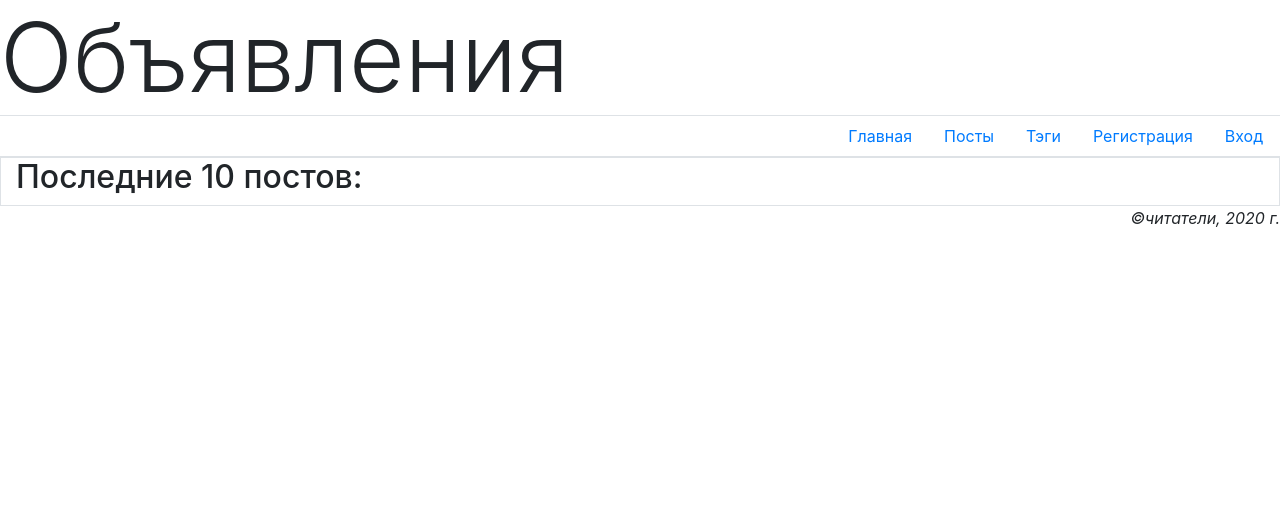
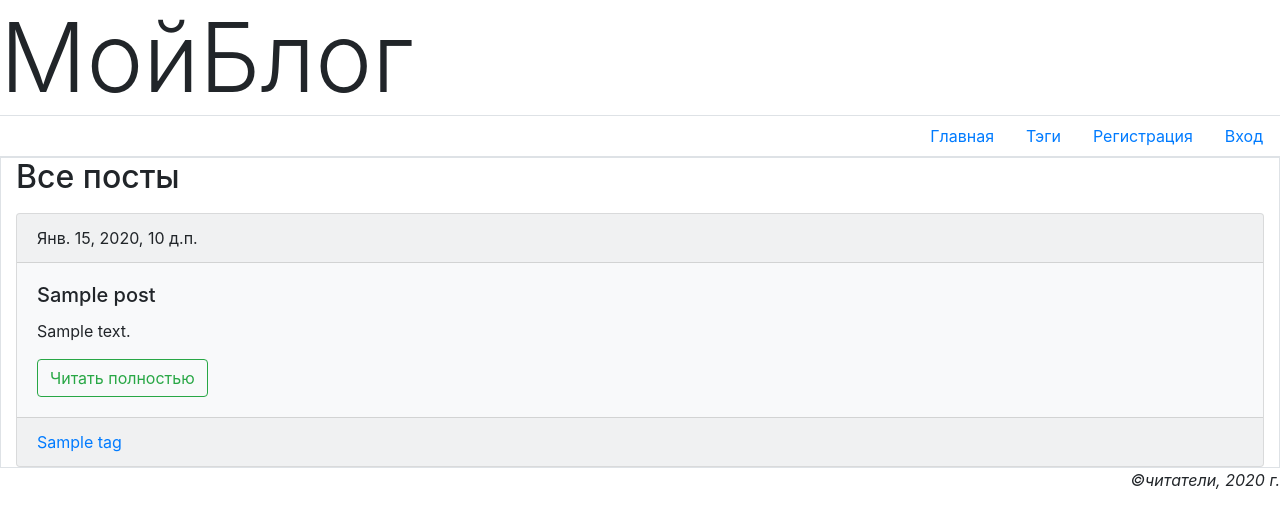
Before and after one commit to shhamil/my_blog, a Django app: page / in a window 1280 px wide. Shown: the top 528 px of the page. Run offline with Django 3.2, Linux system fonts and the light colour scheme; tables that the repository leaves empty hold one stand-in row (values such as "Sample post"); some libraries are stand-ins or nearby versions.

Commit message:
Added Post and Tag models

```diff
--- a/main/admin.py
+++ b/main/admin.py
@@ -1,6 +1,8 @@
 from django.contrib import admin
 
-from .models import AdvUser
+from .models import AdvUser, Post, Tag
 
 admin.site.register(AdvUser)
+admin.site.register(Post)
+admin.site.register(Tag)
 # Register your models here.
--- a/main/models.py
+++ b/main/models.py
@@ -16,5 +16,36 @@ user_registrated.connect(user_registrated_dispatcher)
 class AdvUser(AbstractUser):
     is_activated = models.BooleanField(default=True, db_index=True, verbose_name='Прошел активацию?')
 
+    def delete(self, *args, **kwargs):
+        for post in self.post_set.all():
+            post.delete()
+        super().delete(*args, **kwargs)
+
     class Meta(AbstractUser.Meta):
             pass
+
+from django.shortcuts import reverse
+# Create your models here.
+class Post(models.Model):
+    title = models.CharField(max_length=150, db_index=True)
+    slug = models.SlugField(max_length=150, unique=True)
+    body = models.TextField(blank=True, db_index=True)
+    author = models.ForeignKey(AdvUser, on_delete=models.CASCADE, verbose_name='Автор поста')
+    tags = models.ManyToManyField('Tag', blank=True, related_name='posts')
+    pub_date = models.DateTimeField(auto_now_add=True, db_index=True)
+
+    def get_absolute_url(self):
+        return reverse('post_detail', kwargs={'slug': self.slug})
+
+    def __str__(self):
+        return '{}'.format(self.title)
+
+class Tag(models.Model):
+    title = models.CharField(max_length=50)
+    slug = models.SlugField(max_length=50, unique=True)
+
+    def get_absolute_url(self):
+        return reverse('tag_detail', kwargs={'slug': self.slug})
+
+    def __str__(self):
+        return '{}'.format(self.title)
--- a/main/templates/main/base.html
+++ b/main/templates/main/base.html
@@ -13,13 +13,12 @@
 </head>
 <body class="">
   <header class="mЬ-4">
-    <hl class="display-1 tехt-сеntеr">Объявления</hl>
+    <hl class="display-1 tехt-сеntеr">МойБлог</hl>
   </header>
   <div class="row">
     <ul class="col nav justify-content-end border">
       <li class="nav-item"><a class="nav-link " href="{% url 'main:index' %}">Главная</a></li>
-      <li class="nav-item"><a class="nav-link" href="#">Посты</a></li>
-      <li class="nav-item"><a class="nav-link" href="#">Тэги</a></li>
+      <li class="nav-item"><a class="nav-link" href="{% url 'main:tag_list' %}">Тэги</a></li>
       {% if user.is_authenticated %}
       <li class="nav-item dropdown">
         <a class="nav-link dropdown-toggle" data-toggle="dropdown" href="#" role="button" aria-haspopup="true" aria-expanded="false">Профиль</a>
@@ -30,7 +29,7 @@
           <div class="dropdown-divider"></div>
           <a class="dropdown-item" href="{% url 'main:logout' %}">Выйти</a>
           <div class="dropdown-divider"></div>
-          <a class="dropdown-item" href="#">Удалить</a>
+          <a class="dropdown-item" href="{% url 'main:profile_delete' %}">Удалить</a>
         </div>
       </li>
       {% else %}
--- a/main/templates/main/index.html
+++ b/main/templates/main/index.html
@@ -1,5 +1,21 @@
 {% extends 'main/base.html' %}
-
-    {% block content %}
-    <h2>Последние 10 постов:</h2>
-    {% endblock %}
+{% block content %}
+<h2>Все посты</h2>
+{% for post in posts %}
+<div class="card bg-light mt-3">
+  <div class="card-header">
+    {{ post.pub_date }}
+  </div>
+  <div class="card-body">
+    <h5 class="card-title">{{ post.title }}</h5>
+    <p class="card-text">{{ post.body|truncatewords:10 }}</p>
+    <a href="{% url 'main:post_detail' slug=post.slug %}" class="btn btn-outline-success my-2 my-sm-0">Читать полностью</a>
+  </div>
+  <div class="card-footer text-muted">
+    {% for tag in post.tags.all %}
+    <a href="{% url 'main:tag_detail' slug=tag.slug %}">{{ tag.title }}</a>
+    {% endfor %}
+  </div>
+</div>
+{% endfor %}
+{% endblock %}
--- a/main/urls.py
+++ b/main/urls.py
@@ -5,15 +5,20 @@ from .views import *
 app_name = 'main'
 
 urlpatterns = [
-    path('', index, name='index'),
+    path('', post_list, name='index'),
     path('accounts/register/activate/<str:sign>/', user_activate, name='register_activate'),
     path('accounts/register/done/', RegisterDoneView.as_view(), name='register_done'),
     path('accounts/register/', RegisterUserView.as_view(), name='register'),
     path('accounts/login/', MBLoginView.as_view(), name='login'),
+    path('accounts/profile/delete', DeleteUserView.as_view(), name='profile_delete'),
     path('accounts/profile/change/', ChangeUserInfoView.as_view(), name='profile_change'),
     path('accounts/profile/', profile, name='profile'),
     path('accounts/logout/', MBLogoutView.as_view(), name='logout'),
-    path('accounts/password/change/', MBPaswordChangeView.as_view(), name='password_change')
+    path('accounts/password/change/', MBPaswordChangeView.as_view(), name='password_change'),
+    path('tags/', tag_list, name='tag_list'),
+    path('tags/<str:slug>/', tag_detail, name='tag_detail'),
+
+    path('posts/<str:slug>/', post_detail, name = 'post_detail'),
 
 
 ]
--- a/main/views.py
+++ b/main/views.py
@@ -2,18 +2,20 @@ from django.shortcuts import render, get_object_or_404
 from django.contrib.auth.views import LoginView, LogoutView
 from django.contrib.auth.decorators import login_required
 from django.urls import reverse_lazy
-from django.views.generic.edit import UpdateView, CreateView
+from django.views.generic.edit import UpdateView, CreateView, DeleteView
 from django.contrib.messages.views import SuccessMessageMixin
 from django.contrib.auth.mixins import LoginRequiredMixin
 from django.contrib.auth.views import PasswordChangeView
 from django.views.generic.base import TemplateView
 from django.core.signing import BadSignature
-
+from django.views.generic import View
+from django.contrib.auth import logout
+from django.contrib import messages
 
 from .utils import signer
-from .models import AdvUser
+from .models import *
 from .forms import ChangeUserInfoForm, RegisterUserForm
-
+from .utils import ObjectDetailMixin
 
 def user_activate(request, sign):
     try:
@@ -33,6 +35,25 @@ def user_activate(request, sign):
 
 class RegisterDoneView(TemplateView):
     template_name = 'main/register_done.html'
+
+class DeleteUserView(LoginRequiredMixin, DeleteView):
+    model = AdvUser
+    template_name = 'main/delete_user.html'
+    success_url = reverse_lazy('main:index')
+
+    def dispatch(self, request, *args, **kwargs):
+        self.user_id = request.user.pk
+        return super().dispatch(request, *args, **kwargs)
+
+    def post(self, request, *args, **kwargs):
+        logout(request)
+        messages.add_message(request, messages.SUCCESS, 'Пользователь удален')
+        return super().post(request, *args, **kwargs)
+
+    def get_object(self, queryset=None):
+        if not queryset:
+            queryset = self.get_queryset()
+        return get_object_or_404(queryset, pk = self.user_id)
 
 
 class RegisterUserView(CreateView):
@@ -71,13 +92,30 @@ class MBLogoutView(LoginRequiredMixin, LogoutView):
 
 @login_required
 def profile(request):
-    return render(request, 'main/profile.html', {})
+    posts = Post.objects.filter(author = request.user.pk)
+
+    return render(request, 'main/profile.html', {'posts': posts})
 
 
 class MBLoginView(LoginView):
     template_name = 'main/login.html'
 
+def tag_detail(request, slug):
+    tag = get_object_or_404(Tag, slug__iexact = slug)
+    return render(request, 'main/tag_detail.html', {'tag': tag})
 
-def index(request):
-    return render(request, 'main/index.html', {})
+def post_detail(request, slug):
+    post = get_object_or_404(Post, slug__iexact=slug)
+    post_author = get_object_or_404(AdvUser, pk = post.author.pk);
+    return render(request, 'main/post_detail.html', {'post': post, 'post_author': post_author})
+
+
+def tag_list(request):
+    tags = Tag.objects.all()
+    return render(request, 'main/tag_list.html', {'tags': tags})
+
+
+def post_list(request):
+    posts = Post.objects.all()
+    return render(request, 'main/index.html', {'posts': posts})
 # Create your views here.
--- /dev/null
+++ b/url.txt
@@ -0,0 +1 @@
+https://github.com/shhamil/my_blog.git
```
Also changed, not shown: main/templates/main/delete_user.html (added, +13 -0 lines), main/templates/main/post_detail.html (added, +18 -0 lines), main/templates/main/profile.html (+21 -1 lines), main/templates/main/tag_detail.html (added, +24 -0 lines), main/templates/main/tag_list.html (added, +11 -0 lines), main/utils.py (+13 -0 lines), main/migrations/0004_post_tag.py (added).
